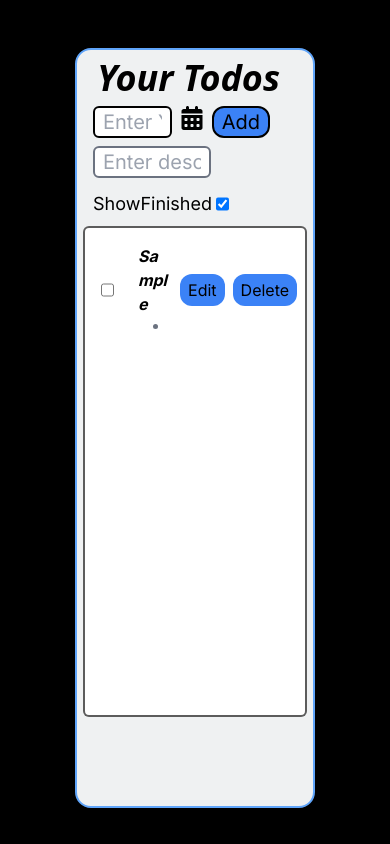
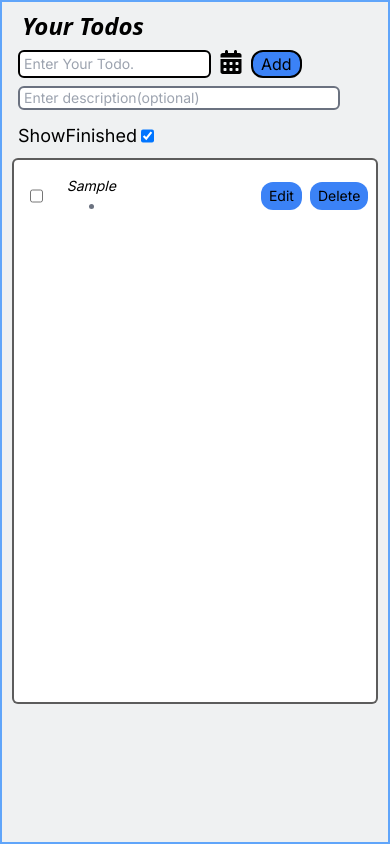
Before and after one commit to Sahitya-Dwivedi/todo-app, a Next.js app: page / in a window 390 px wide. Both pictures are taken after typing "Sample" into the empty fields and a click on the button "Add". Built offline with nearby package versions, Linux system fonts and the light colour scheme.

Commit message:
responsiveness

```diff
--- a/app/globals.css
+++ b/app/globals.css
@@ -2,6 +2,9 @@
 @tailwind components;
 @tailwind utilities;
 
+html{
+    font-size: 16px;
+}
 body {
     background-color: black;
     color: white;
--- a/app/page.js
+++ b/app/page.js
@@ -2,6 +2,9 @@
 import React, { useEffect, useRef, useState } from "react";
 import { v4 as uuidv4 } from "uuid";
 import { FaCalendarDays } from "react-icons/fa6";
+import { FaEdit } from "react-icons/fa";
+import { MdDelete } from "react-icons/md";
+
 const Home = () => {
   const [todo, settodo] = useState("");
   const [todos, setTodos] = useState([]);
@@ -41,14 +44,14 @@ const Home = () => {
   };
 
   let editTodo = (e) => {
-    const value = JSON.parse(e.target.value)
+    const value = JSON.parse(e.target.value);
     settodo(value.todo);
-    setDescription(value.description)
-    setDueDate(value.DueDate)
+    setDescription(value.description);
+    setDueDate(value.DueDate);
     add.current.textContent = "Save";
     InpRef.current.focus();
     const Updated_todoslist = todos.filter((i) => i.todo != value.todo);
-    setTodos(Updated_todoslist)
+    setTodos(Updated_todoslist);
   };
 
   let deleteTodo = (e) => {
@@ -88,32 +91,37 @@ const Home = () => {
                 <div
                   className={
                     todo.isCompleted
-                      ? "todo w-[100%] px-2   mt-4 line-through font-bold italic"
-                      : "todo w-[95%] px-2   mt-4  font-bold italic "
+                      ? "todo w-fit px-2 mt-4 line-through italic text-nowrap"
+                      : "todo w-fit px-2 mt-4 italic text-nowrap"
                   }
                 >
                   {todo.todo}
                 </div>
+                <div>
                   <ul className="flex gap-2 items-center justify-center">
-                  <li className="text-gray-500 text-sm pl-2">
+                    <li className="text-gray-500 text-sm pl-2 text-balance">
                       {todo.description}
                     </li>
-                  <li className="text-gray-500 text-sm list-disc list-inside">
+                    <li
+                      className="text-gray-500 text-sm list-disc list-inside text-balance
+                    "
+                    >
                       {todo.DueDate}
                     </li>
                   </ul>
                 </div>
               </div>
-            <div className="flex gap-2">
+            </div>
+            <div className="EditDelbtn flex gap-2">
               <button
-                className="edit mt-4 bg-blue-500 px-2 py-1 rounded-xl"
-                onClick={editTodo}
+                className="edit mt-4 bg-blue-500  px-2 py-1 rounded-xl relative z-10"
+                onClick={(e) => editTodo(e)}
                 value={JSON.stringify(todo)}
               >
                 Edit
               </button>
               <button
-                className="delete mt-4 bg-blue-500 px-2 py-1 rounded-xl mr-2"
+                className="delete mt-4 bg-blue-500 px-2  py-1 rounded-xl mr-2 box-border"
                 onClick={deleteTodo}
                 value={todo.todo}
               >
@@ -131,21 +139,28 @@ const Home = () => {
   };
 
   let dueDate = (e) => {
-    setDueDate(e.target.value);
+    let date = e.target.value;
+    let formattedDate = [];
+    let splitedDate = date.split("-");
+    formattedDate[0] = splitedDate[2];
+    formattedDate[1] = splitedDate[1];
+    formattedDate[2] = splitedDate[0];
+    let finalDate = formattedDate.join("-");
+    setDueDate(finalDate);
   };
 
   return (
     <>
-      <div className="main w-1/2 min-w-60 h-[90vh]  bg-[#eff1f2] mx-auto mt-12 rounded-2xl border-2 border-blue-400 text-black">
-        <h1 className="text-4xl font-bold italic font-sans mx-5 my-2 ">
+      <div className="main sm:w-1/2 min-w-[240px] h-screen w-screen sm:h-[90vh]  bg-[#eff1f2] mx-auto sm:mt-12 sm:rounded-2xl border-2 border-blue-400 text-black">
+        <h1 className="sm:text-4xl md:text-3xl font-bold italic font-sans mx-5 my-2 text-2xl">
           Your Todos
         </h1>
 
-        <div className="input flex gap-2">
+        <div className="input flex gap-2 ">
           <input
             type="text"
             name="your todos"
-            className="w-1/3 border-2 border-black ml-4 px-2 text-xl rounded-md "
+            className="w-1/2 md:w-1/3 border-2 border-black ml-4 px-1 sm:text-xl rounded-md text-sm "
             placeholder="Enter Your Todo."
             value={todo}
             onChange={(e) => settodo(e.target.value)}
@@ -169,7 +184,7 @@ const Home = () => {
           </div>
 
           <button
-            className="add text-xl bg-blue-500 px-2 rounded-xl border-black border-2"
+            className="add sm:text-xl bg-blue-500 px-2 rounded-xl border-black border-2"
             onClick={addTodo}
             ref={add}
           >
@@ -181,7 +196,7 @@ const Home = () => {
           type="text"
           name="description"
           id="description"
-          className="w-1/2 border-2 border-gray-500 mx-4 my-2 px-2 text-xl rounded-md"
+          className="w-10/12 sm:w-1/2 border-2 border-gray-500 mx-4 my-2 px-1 text-sm sm:text-xl rounded-md"
           placeholder="Enter description(optional)"
           onChange={(e) => setDescription(e.target.value)}
           value={description}
@@ -197,7 +212,7 @@ const Home = () => {
             onChange={handleFinish}
           />
         </div>
-        <div className="todos w-[95%] h-[65%] bg-white border-2 border-[#000000a3] mx-auto mt-2 rounded-md flex items-start gap-2 flex-col overflow-y-auto">
+        <div className="todos w-[95%] h-[65%] bg-white border-2 border-[#000000a3] mx-auto my-2 rounded-md flex items-start gap-2 flex-col overflow-y-auto sm:text-xl text-sm">
           {renderTask}
         </div>
       </div>
```
Lines whose indentation alone changed are shown as unchanged.
